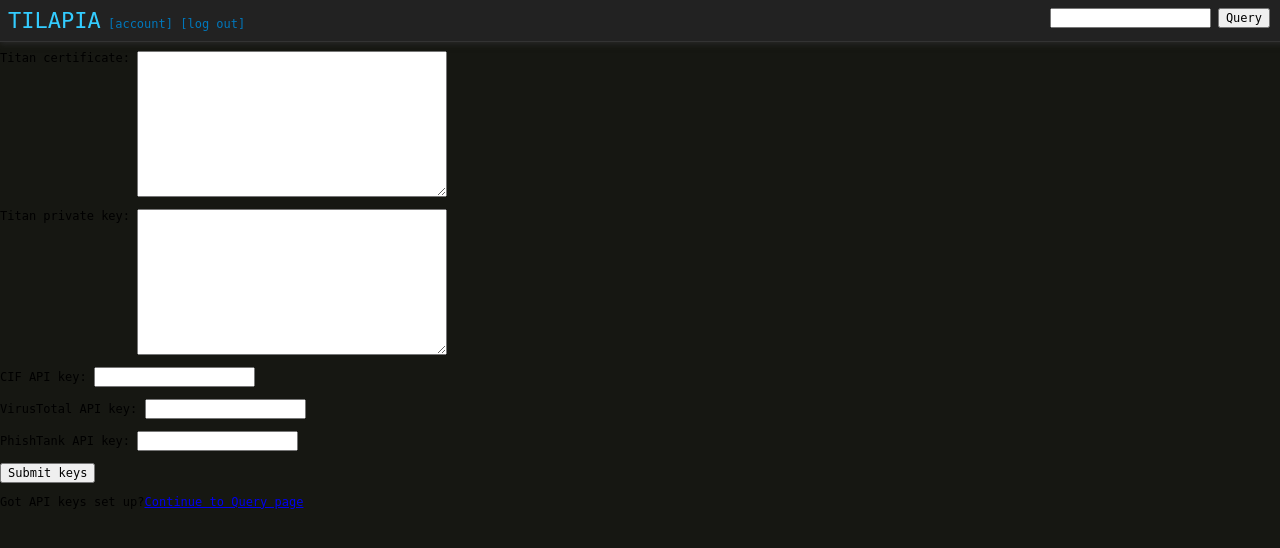
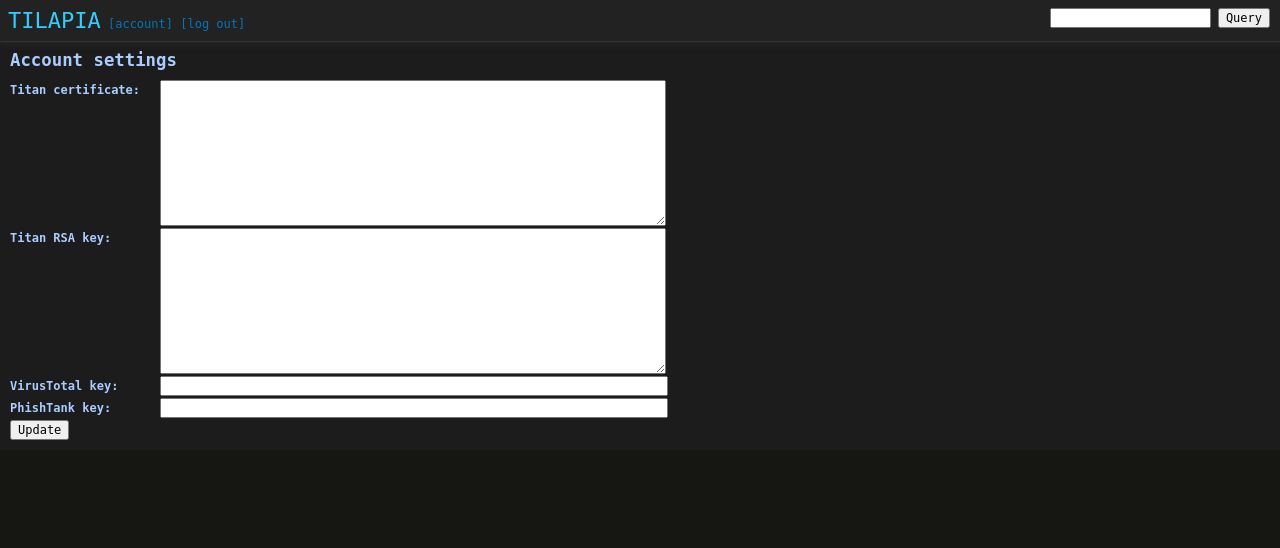
Before and after one commit to slupers/ThreatIntel, a Django app: page / in a window 1280 px wide. Shown: the top 548 px of the page. Run offline with Django 3.2, Linux system fonts and the light colour scheme; the visitor is signed in with stand-in values (Sample User, id 1); parts of the project's set-up code (start-up, migrations or seed data) failed here and were passed over.

Commit message:
Redid account settings page; implemented API key validation; refactored controller (again); misc. changes

```diff
--- a/ThreatIntel/manage/models.py
+++ b/ThreatIntel/manage/models.py
@@ -1,26 +1,49 @@
 import django.forms as forms
 import django.db.models as models
 from django.contrib.auth.models import User
+from data import *
 
 class UserConfiguration(models.Model):
     user = models.OneToOneField(User, related_name="config", primary_key=True)
     titancert = models.TextField("Titan certificate", blank=True)
-    titankey = models.TextField("Titan private key", blank=True)
-    cifkey = models.CharField("CIF API key", max_length=36, blank=True)
-    vtotkey = models.CharField("VirusTotal API key", max_length=64, blank=True)
-    ptankkey = models.CharField("PhishTank API key", max_length=64, blank=True)
+    titankey = models.TextField("Titan RSA key", blank=True)
+    vtotkey = models.CharField("VirusTotal key", max_length=64, blank=True)
+    ptankkey = models.CharField("PhishTank key", max_length=64, blank=True)
+
+    def clean(self):
+        super(UserConfiguration, self).clean()
+        try:
+            _mkproviders(self)
+        except Exception as e:
+            raise forms.ValidationError(e.message)
 
 class KeysForm(forms.ModelForm):
-    class Meta:
+    class Meta(object):
         model = UserConfiguration
-        fields = ('titancert', 'titankey', 'cifkey', 'vtotkey', 'ptankkey')
-    def __init__(self, *args, **kwargs):
-        super(KeysForm, self).__init__(*args, **kwargs)
-        self.fields['titancert'].required = False
-        self.fields['titankey'].required = False
-        self.fields['cifkey'].required = False
-        self.fields['vtotkey'].required = False
-        self.fields['ptankkey'].required = False
+        fields = ("titancert", "titankey", "vtotkey", "ptankkey")
 
-class QueryForm(forms.Form):
-    query = forms.CharField(min_length=1)
+def _mkproviders(config):
+    providers = []
+    providers.append(DShieldDataProvider())
+    providers.append(ShadowServerDataProvider())
+    ptankkey = config.ptankkey
+    if len(ptankkey) == 0:
+        ptankkey = None
+    providers.append(PhishTankDataProvider(apikey=ptankkey))
+    vtotkey = config.vtotkey
+    if len(vtotkey) != 0:
+        providers.append(VirusTotalDataProvider(apikey=vtotkey))
+    titancert = config.titancert
+    titankey = config.titankey
+    if len(titancert) != 0 and len(titankey) != 0:
+        providers.append(TitanDataProvider(titancert, titankey))
+    return providers
+
+def run_query(target, user):
+    try:
+        config = user.config
+    except UserConfiguration.DoesNotExist:
+        config = UserConfiguration(user=user)
+        config.save()
+    providers = _mkproviders(config)
+    return DataProvider.queryn(target, providers)
--- a/ThreatIntel/manage/views.py
+++ b/ThreatIntel/manage/views.py
@@ -1,6 +1,6 @@
 from django.contrib.auth.decorators import login_required
 from django.http import HttpResponseRedirect, HttpResponse, StreamingHttpResponse
-from django.shortcuts import render_to_response
+from django.shortcuts import render_to_response, redirect
 from django.template import RequestContext, loader
 import django.utils.html as html
 from django.utils.translation import ugettext
@@ -8,58 +8,26 @@ from django.views.decorators.http import require_safe
 import itertools
 from manage.models import *
 
-import sys
-#sys.path = sys.path + ['', '/usr/lib/python2.7', '/usr/lib/python2.7/plat-linux2', '/usr/lib/python2.7/lib-tk', '/usr/lib/python2.7/lib-old', '/usr/lib/python2.7/lib-dynload', '/usr/local/lib/python2.7/dist-packages', '/usr/lib/python2.7/dist-packages', '/usr/lib/python2.7/dist-packages/PIL', '/usr/lib/python2.7/dist-packages/gst-0.10', '/usr/lib/python2.7/dist-packages/gtk-2.0', '/usr/lib/pymodules/python2.7', '/usr/lib/python2.7/dist-packages/ubuntu-sso-client', '/usr/lib/python2.7/dist-packages/ubuntuone-client', '/usr/lib/python2.7/dist-packages/ubuntuone-control-panel', '/usr/lib/python2.7/dist-packages/ubuntuone-couch', '/usr/lib/python2.7/dist-packages/ubuntuone-installer', '/usr/lib/python2.7/dist-packages/ubuntuone-storage-protocol']
-from data import *
-
-
-# the decorator prevents access and redirects users who have not logged in
 @login_required
 @require_safe
 def query(request):
     # Early-abort if there wasn't a query
-    query = request.GET.get("q")
-    ctx = RequestContext(request, {"state": "No results", "query": query})
-    if query == None:
-        return render_to_response("query.html", context_instance=ctx)
-    query = query.strip()
-
-    # Load the user's API keys
-    try:
-        config = request.user.config
-    except UserConfiguration.DoesNotExist:
-        config = UserConfiguration(user=request.user)
-        config.save()
-    try:
-        providers = construct_providers(config)
-    except ValueError:
-        ctx["state"] = "Invalid API key detected"
+    target = request.GET.get("q")
+    ctx = RequestContext(request, {"query": target})
+    if target == None:
+        ctx["state"] = "No results"
         return render_to_response("query.html", context_instance=ctx)
 
-    # Produce the actual respons
-    return execute_query(ctx, query, providers)
+    # Initiate the query
+    target = target.strip()
+    try:
+        data = run_query(target, request.user)
+    except ValueError:
+        ctx["state"] = "Invalid account settings"
+        return render_to_response("query.html", context_instance=ctx)
 
-def construct_providers(config):
-    # Construct providers from user's info
-    providers = []
-    providers.append(DShieldDataProvider())
-    providers.append(ShadowServerDataProvider())
-    ptankkey = config.ptankkey
-    if len(ptankkey) == 0:
-        ptankkey = None
-    providers.append(PhishTankDataProvider(apikey=ptankkey))
-    vtotkey = config.vtotkey
-    if len(vtotkey) != 0:
-        providers.append(VirusTotalDataProvider(apikey=vtotkey))
-    titancert = config.titancert
-    titankey = config.titankey
-    if len(titancert) != 0 and len(titankey) != 0:
-        providers.append(TitanDataProvider(titancert, titankey))
-    return providers
-
-def execute_query(ctx, query, providers):
+    # Stream the response
     def generator():
-        data = DataProvider.queryn(query, providers)
         tqheader = loader.get_template("result_header.html")
         tqentry = loader.get_template("result_entry.html")
         tqempty = loader.get_template("result_empty.html")
@@ -86,21 +54,18 @@ def execute_query(ctx, query, providers):
         yield tqfooter.render(ctx)
     return StreamingHttpResponse(generator())
 
-# the decorator prevents access and redirects users who have not logged in
 @login_required
 def get_keys(request):
-    '''Processes and displays keys API keys entered by user'''
-    state = 'Please enter your API keys'
-    # if user submitted the form
     try:
         inst = request.user.config
     except UserConfiguration.DoesNotExist:
         inst = None
-    if request.method == 'POST':
+    if request.method == "POST":
         form = KeysForm(request.POST, instance=inst)
         if form.is_valid():
             form.save()
-            state = 'Your keys have been saved!'
+            return redirect("/query")
     else:
         form = KeysForm(instance=inst)
-    return render_to_response('apikeys.html', {'form': form, 'state': state}, RequestContext(request))
+    ctx = RequestContext(request, {"form": form})
+    return render_to_response("apikeys.html", context_instance=ctx)
--- a/ThreatIntel/static/query.css
+++ b/ThreatIntel/static/query.css
@@ -33,6 +33,30 @@ main {
     padding: 50px 10px 10px;
     background-color: #1c1c1c;
 }
+h1 {
+    font-size: 13pt;
+    margin: 0 0 10px 0;
+    padding: 0;
+}
+td, th {
+    vertical-align: top;
+    white-space: nowrap;
+    padding: 0 10px 2px 0;
+    margin: 0;
+}
+th {
+    min-width: 150px;
+    max-width: 150px;
+    text-overflow: ellipsis;
+    text-align: left;
+    font-weight: bold;
+}
+form table th {
+    padding: 3px 0 0 0;
+}
+form div#fields table input, form div#fields table textarea {
+    width: 500px;
+}
 div.result {
     background-color: #222;
     border-left: 5px solid;
@@ -50,19 +74,6 @@ div.result h2 {
     background-color: #333;
     margin: 0 0 5px -8px;
     padding: 3px 0 3px 8px;
-}
-div.result td, div.result th {
-    vertical-align: top;
-    white-space: nowrap;
-    padding: 0 10px 2px 0;
-    margin: 0;
-}
-div.result th {
-    min-width: 150px;
-    max-width: 150px;
-    text-overflow: ellipsis;
-    text-align: left;
-    font-weight: bold;
 }
 div.result table>thead>tr>th {
     min-width: 0;
--- a/ThreatIntel/templates/apikeys.html
+++ b/ThreatIntel/templates/apikeys.html
@@ -8,8 +8,8 @@
 <body>
 	<header>
 		<form action="/query" method="get">
-			<input type="text" name="q" value="{{ query }}"></input>
-			<input type="submit" value="Query"></input>
+			<input type="text" name="q" value="{{ query }}">
+			<input type="submit" value="Query">
 		</form>
 		<a id="logo" href="/">TILAPIA</a>
 		<span id="navgroup">
@@ -17,16 +17,19 @@
 			<a class="navlink" href="/logout">[log out]</a>
 		</span>
 	</header>
-	<div class="state"><h2>{{ state }}</h2></div>
-	<form action="/manage" method="post">
-	<div class="box">
-		{% csrf_token %}
-		{{ form.as_p }}
-		<div class="button">
-			<input type="submit" value="Submit keys" />
-		</div>
-		<p>Got API keys set up?<a href="/query">Continue to Query page</a></p>
-	</div>
-	</form>
+	<main>
+		<h1>Account settings</h1>
+		<form action="/manage" method="post">
+			<div id="fields">
+				{% csrf_token %}
+				<table>
+					{{ form.as_table }}
+				</table>
+			</div>
+			<div id="submit">
+				<input type="submit" value="Update">
+			</div>
+		</form>
+	</main>
 </body>
 </html>
```
Also changed, not shown: ThreatIntel/data/phishtank.py (+4 -4 lines).
